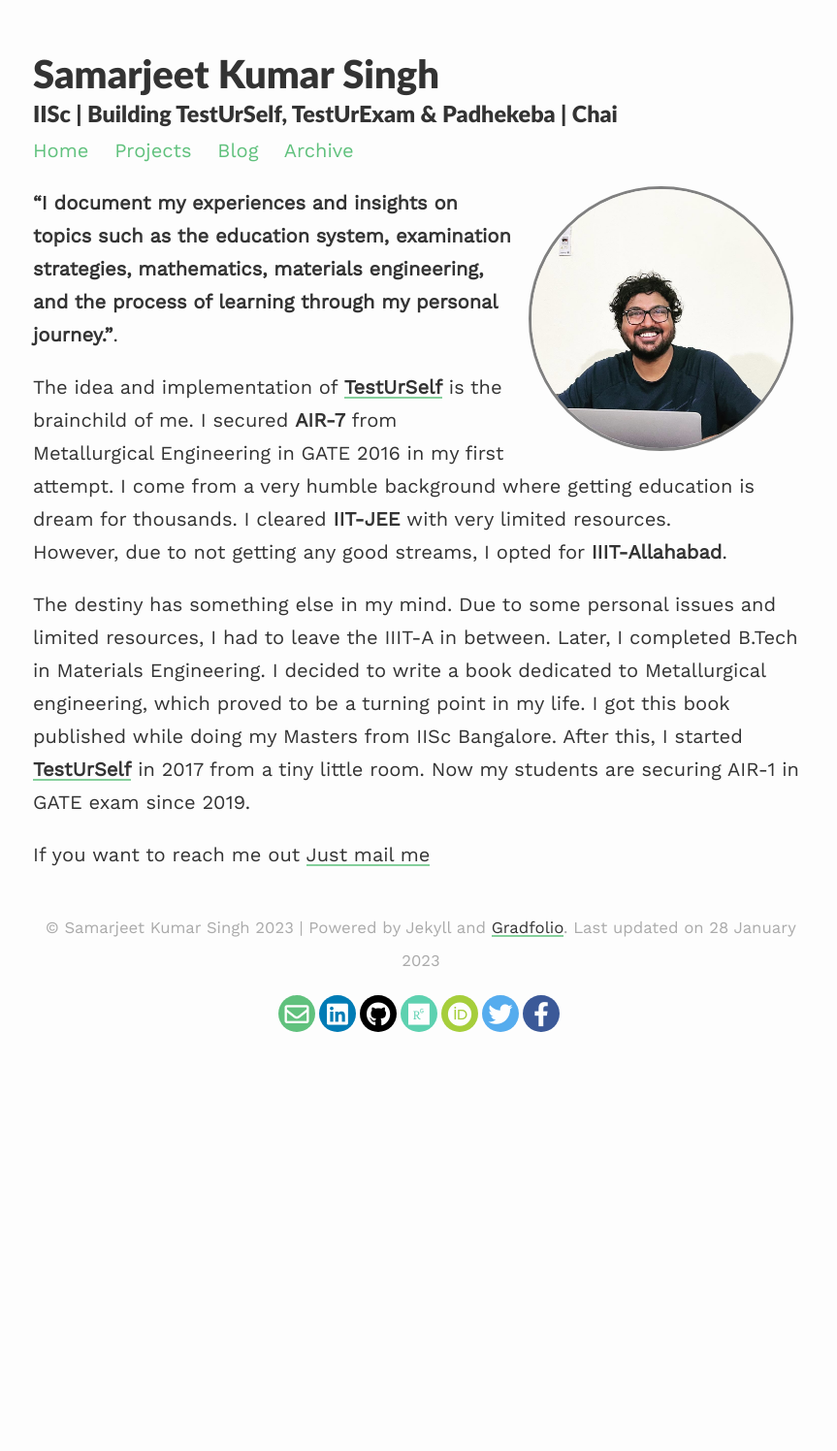
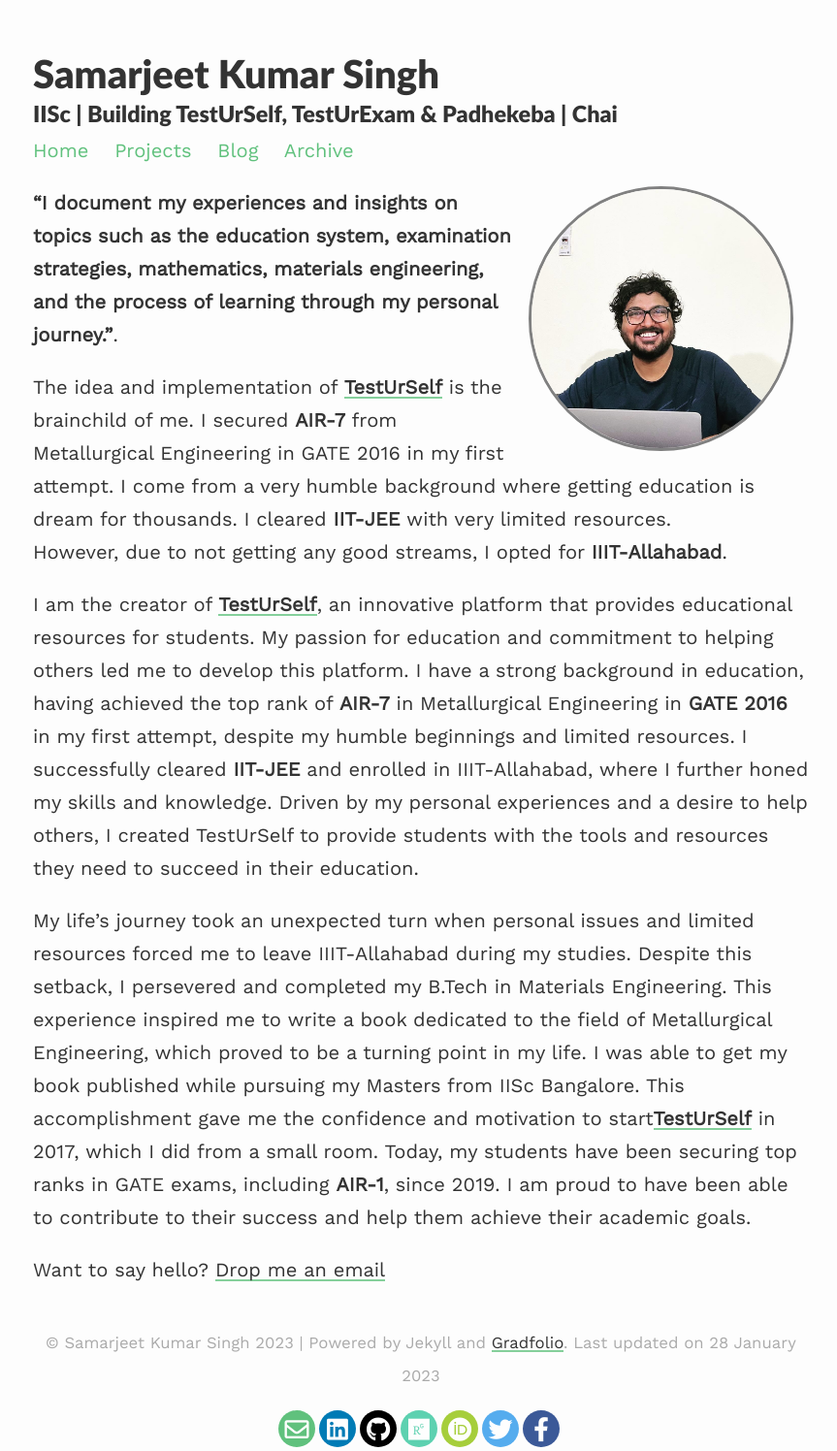
Before and after one commit to Samarjeetkumarsingh/website, a Jekyll site: the page built from index.md, in a window 1280 px wide. Shown: the whole page at 97% size, without its empty margins (206-1069 px from the left). Built offline with Jekyll 4.4.1, drawn with Linux system fonts in a browser that asks for light colours; nearby versions of some CDN libraries; before the commit the page ends 1068 px from its top, so only the background shows below that.

Commit message:
Update index.md

```diff
--- a/index.md
+++ b/index.md
@@ -11,7 +11,10 @@
 
 The idea and implementation of [**TestUrSelf**](https://www.testurself.in){:target="_blank"} is the brainchild of me. I secured **AIR-7** from Metallurgical Engineering in GATE 2016 in my first attempt. I come from a very humble background where getting education is dream for thousands. I cleared **IIT-JEE** with very limited resources. <br> However, due to not getting any good streams, I opted for **IIIT-Allahabad**.
 
-The destiny has something else in my mind. Due to some personal issues and limited resources, I had to leave the IIIT-A in between. Later, I completed B.Tech in Materials Engineering. I decided to write a book dedicated to Metallurgical engineering, which proved to be a turning point in my life. I got this book published while doing my Masters from IISc Bangalore. After this, I started [**TestUrSelf**](https://www.testurself.in){:target="_blank"} in 2017 from a tiny little room. Now my students are securing AIR-1 in GATE exam since 2019.
+I am the creator of [**TestUrSelf**](https://www.testurself.in){:target="_blank"}, an innovative platform that provides educational resources for students. My passion for education and commitment to helping others led me to develop this platform. I have a strong background in education, having achieved the top rank of **AIR-7** in Metallurgical Engineering in **GATE 2016** in my first attempt, despite my humble beginnings and limited resources. I successfully cleared **IIT-JEE** and enrolled in IIIT-Allahabad, where I further honed my skills and knowledge. Driven by my personal experiences and a desire to help others, I created TestUrSelf to provide students with the tools and resources they need to succeed in their education.
 
 
-If you want to reach me out [Just mail me](mailto:samarjeet.xyz@gmail.com){:target="_blank"}
+My life's journey took an unexpected turn when personal issues and limited resources forced me to leave IIIT-Allahabad during my studies. Despite this setback, I persevered and completed my B.Tech in Materials Engineering. This experience inspired me to write a book dedicated to the field of Metallurgical Engineering, which proved to be a turning point in my life. I was able to get my book published while pursuing my Masters from IISc Bangalore. This accomplishment gave me the confidence and motivation to start[**TestUrSelf**](https://www.testurself.in){:target="_blank"} in 2017, which I did from a small room. Today, my students have been securing top ranks in GATE exams, including **AIR-1**, since 2019. I am proud to have been able to contribute to their success and help them achieve their academic goals.
+
+
+Want to say hello? [Drop me an email](mailto:samarjeet.xyz@gmail.com){:target="_blank"}
```
